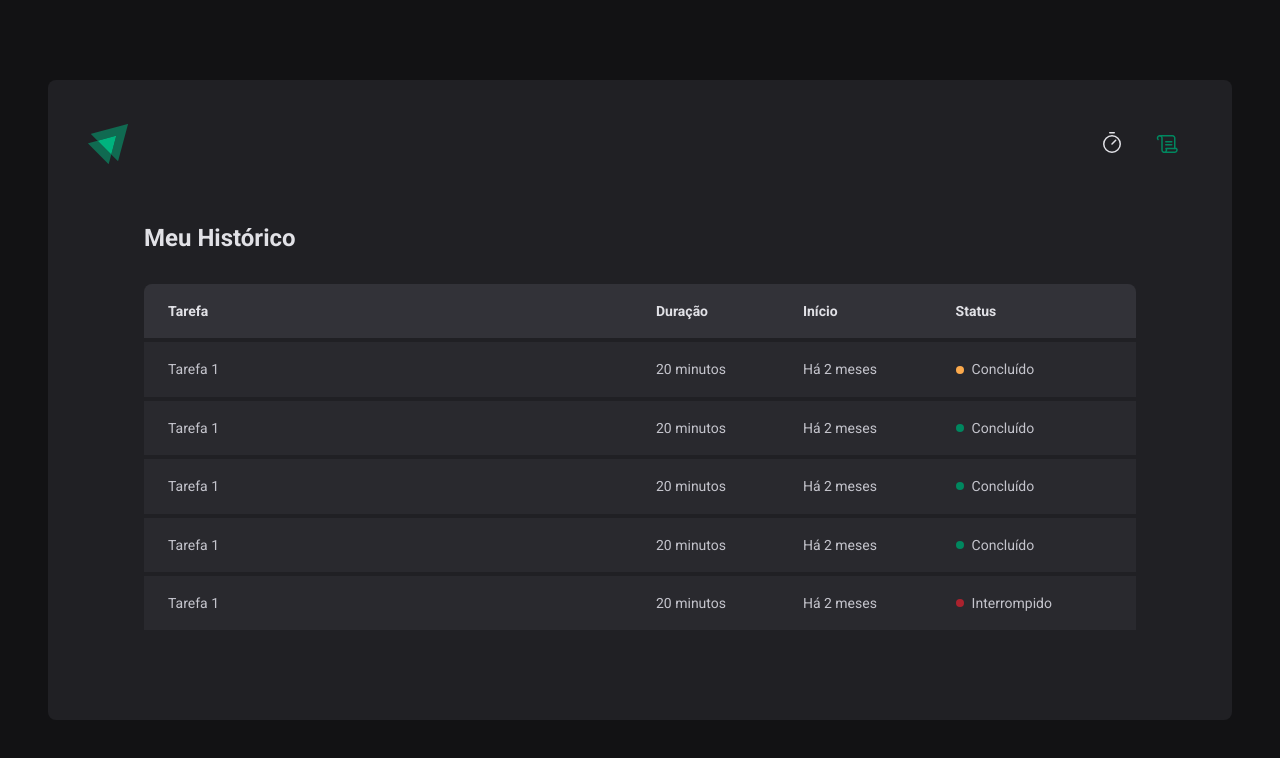
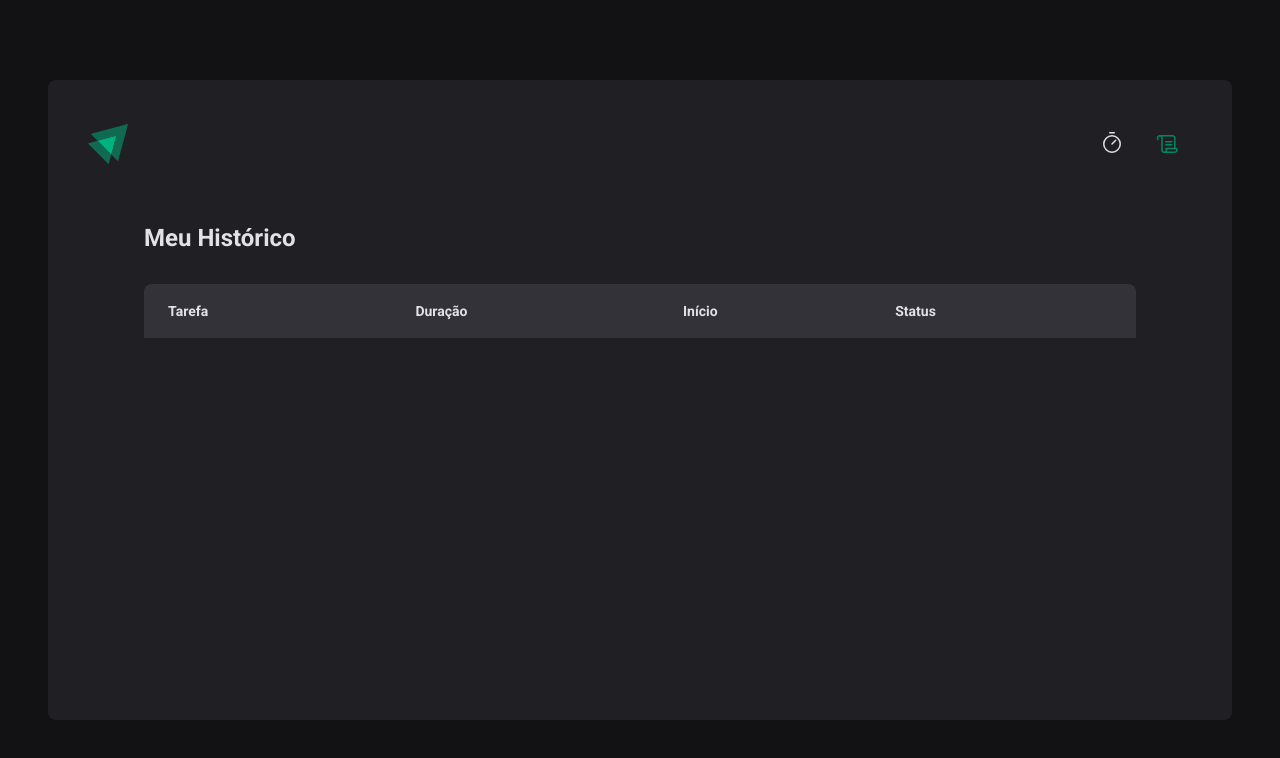
Before and after one commit to EsdrasCFF/pomodoro_ignite, a React (Vite) app: page /history in a window 1280 px wide. Shown: the top 758 px of the page. Built offline with nearby package versions, Linux system fonts and the light colour scheme.

Commit message:
Feat: create and apply reducer

```diff
--- a/src/contexts/CyclesContext.tsx
+++ b/src/contexts/CyclesContext.tsx
@@ -1,4 +1,4 @@
-import { ReactNode, createContext, useState } from "react";
+import { ReactNode, createContext, useState, useReducer } from "react";
 
 interface ICreateCycleData {
   task: string,
@@ -29,12 +29,46 @@ interface ICyclesContextProvider {
   children: ReactNode
 }
 
+interface ICyclesState {
+  cycles: ICycle[],
+  activeCycleId: string | null
+}
 export const CyclesContext = createContext({} as ICycleContextData)
 
 export function CyclesContextProvider({children}: ICyclesContextProvider) {
-  const [cycles, setCycles] = useState<ICycle[]>([]);
-  const [activeCycleId, setActiveCycleId] = useState<null | string>(null);
+  const [cyclesState, dispatch] = useReducer((state:ICyclesState, action: any) => {
+
+    if(action.type === 'ADD_NEW_CYCLE') {
+      return {
+        ...state,
+        cycles: [...state.cycles, action.payload.newCycle],
+        activeCycleId: action.payload.newCycle.id,
+      }
+    }
+
+    if(action.type === 'INTERRUPT_CURRENT_CYCLE') {
+      return {
+        ...state,
+        cycles: state.cycles.map((cycle) => {
+          if (cycle.id === state.activeCycleId) {
+            return {...cycle, interruptedDate: new Date()}
+          } else {
+            return state;
+          }
+        }),
+        activeCycleId: null,
+      }
+    }
+    return state
+  },
+  {
+    cycles: [],
+    activeCycleId: null,
+  }
+);
+
   const [amountSecondsPassed, setAmountSecondsPassed] = useState(0);
+  const { activeCycleId, cycles } = cyclesState;
 
   const activeCycle = cycles.find((cycle) => cycle.id == activeCycleId)
 
@@ -43,7 +77,14 @@ export function CyclesContextProvider({children}: ICyclesContextProvider) {
   }
 
   function markCurrentCycleAsFinished() {
-    setCycles((state) =>
+    dispatch({
+      type: 'MARK_CURRENT_CYCLE_AS_FINISHED',
+      payload: {
+        activeCycleId
+      }
+    })
+
+    /*setCycles((state) =>
       state.map((cycle) => {
         if (cycle.id === activeCycleId) {
           return { ...cycle, finishedDate: new Date() }
@@ -51,7 +92,7 @@ export function CyclesContextProvider({children}: ICyclesContextProvider) {
           return cycle
         }
       }),
-    )
+    )*/
   }
 
   function createNewCycle(data: ICreateCycleData) {
@@ -64,23 +105,38 @@ export function CyclesContextProvider({children}: ICyclesContextProvider) {
       startDate: new Date(),
     }
 
-    setCycles(prevState => [...prevState, newCycle])
-    setActiveCycleId(id)
+    dispatch({
+      type: 'ADD_NEW_CYCLE',
+      payload: {
+        newCycle
+      }
+    })
+
+    //setCycles(prevState => [...prevState, newCycle])
+    //setActiveCycleId(id)
     setAmountSecondsPassed(0)
-
-    //reset()
   }
 
   function interruptedCurrentCycle() {
-    setCycles((state) => state.map(cycle => {
+
+    dispatch({
+      type: 'INTERRUPT_CURRENT_CYCLE',
+      payload: {
+        activeCycleId
+      }
+    })
+
+
+
+    /*setCycles((state) => state.map(cycle => {
       if(cycle.id === activeCycleId) {
         return { ...cycle, interruptedDate: new Date() }
       } else {
         return cycle
       }
-    }))
+    }))*/
 
-    setActiveCycleId(null);
+    //setActiveCycleId(null);
 
   }
 
@@ -90,8 +146,8 @@ export function CyclesContextProvider({children}: ICyclesContextProvider) {
         cycles,
         activeCycle,
         activeCycleId,
+        amountSecondsPassed,
         markCurrentCycleAsFinished,
-        amountSecondsPassed,
         setSecondsPassed,
         createNewCycle,
         interruptedCurrentCycle
--- a/src/pages/History/index.tsx
+++ b/src/pages/History/index.tsx
@@ -1,6 +1,12 @@
+import { useContext } from "react";
 import { HistoryContainer, HistoryList, Status } from "./styles";
+import { CyclesContext } from "../../contexts/CyclesContext";
+import { formatDistanceToNow } from "date-fns";
+import ptBR from "date-fns/locale/pt-BR";
 
 export function History() {
+  const { cycles } = useContext(CyclesContext)
+
   return (
     <HistoryContainer>
       <h1> Meu Histórico </h1>
@@ -17,46 +23,33 @@ export function History() {
           </thead>
 
           <tbody>
-            <tr>
-              <td>Tarefa 1</td>
-              <td>20 minutos</td>
-              <td>Há 2 meses</td>
-              <td>
-                <Status statusColor="yellow"> Concluído </Status>
-              </td>
-            </tr>
-            <tr>
-              <td>Tarefa 1</td>
-              <td>20 minutos</td>
-              <td>Há 2 meses</td>
-              <td>
-                <Status statusColor="green" > Concluído </Status>
-              </td>
-            </tr>
-            <tr>
-              <td>Tarefa 1</td>
-              <td>20 minutos</td>
-              <td>Há 2 meses</td>
-              <td>
-                <Status statusColor="green" > Concluído </Status>
-              </td>
-            </tr>
-            <tr>
-              <td>Tarefa 1</td>
-              <td>20 minutos</td>
-              <td>Há 2 meses</td>
-              <td>
-                <Status statusColor="green" > Concluído </Status>
-              </td>
-            </tr>
-            <tr>
-              <td>Tarefa 1</td>
-              <td>20 minutos</td>
-              <td>Há 2 meses</td>
-              <td>
-                <Status statusColor="red" > Interrompido </Status>
-              </td>
-            </tr>
+            {cycles.map( cycle => {
+              return (
+                <tr key={cycle.id} >
+                  <td>{cycle.task}</td>
+                  <td>{cycle.minutesAmount}</td>
+                  <td>{formatDistanceToNow(cycle.startDate, {
+                    addSuffix: true,
+                    locale: ptBR
+                  })}</td>
+                  <td>
+                    {cycle.finishedDate && (
+                      <Status statusColor="green"> Concluído </Status>
+                    )}
+
+                    {cycle.interruptedDate && (
+                      <Status statusColor="red"> Interrompido </Status>
+                    )}
+
+                    {!cycle.finishedDate && !cycle.interruptedDate && (
+                      <Status statusColor="yellow"> Em andamento </Status>
+                    )}
+                  </td>
+                </tr>
+              )
+
+            })}
+
           </tbody>
         </table>
       </HistoryList>
--- a/src/pages/Home/components/Countdown/index.jsx
+++ b/src/pages/Home/components/Countdown/index.tsx
@@ -18,7 +18,7 @@ export function Countdown() {
 
   useEffect(() => {
 
-    let interval;
+    let interval: number | undefined;
 
     if (activeCycle) {
       interval = setInterval(() => {
--- a/src/pages/Home/index.tsx
+++ b/src/pages/Home/index.tsx
@@ -37,9 +37,14 @@ export function Home() {
   const task = watch("task");
   const isSubmitDisabled = !task
 
+  function handleCreateNewCycle(data: INewCycleFormData) {
+    createNewCycle(data);
+    reset()
+  }
+
   return (
     <HomeContainer>
-      <form onSubmit={handleSubmit(createNewCycle)} >
+      <form onSubmit={handleSubmit(handleCreateNewCycle)} >
 
         <FormProvider {...newCycleForm} >
           <NewCycleForm/>
```
Also changed, not shown: src/pages/Home/components/NewCycleForm/index.tsx (renamed from src/pages/Home/components/NewCycleForm/index.jsx).
